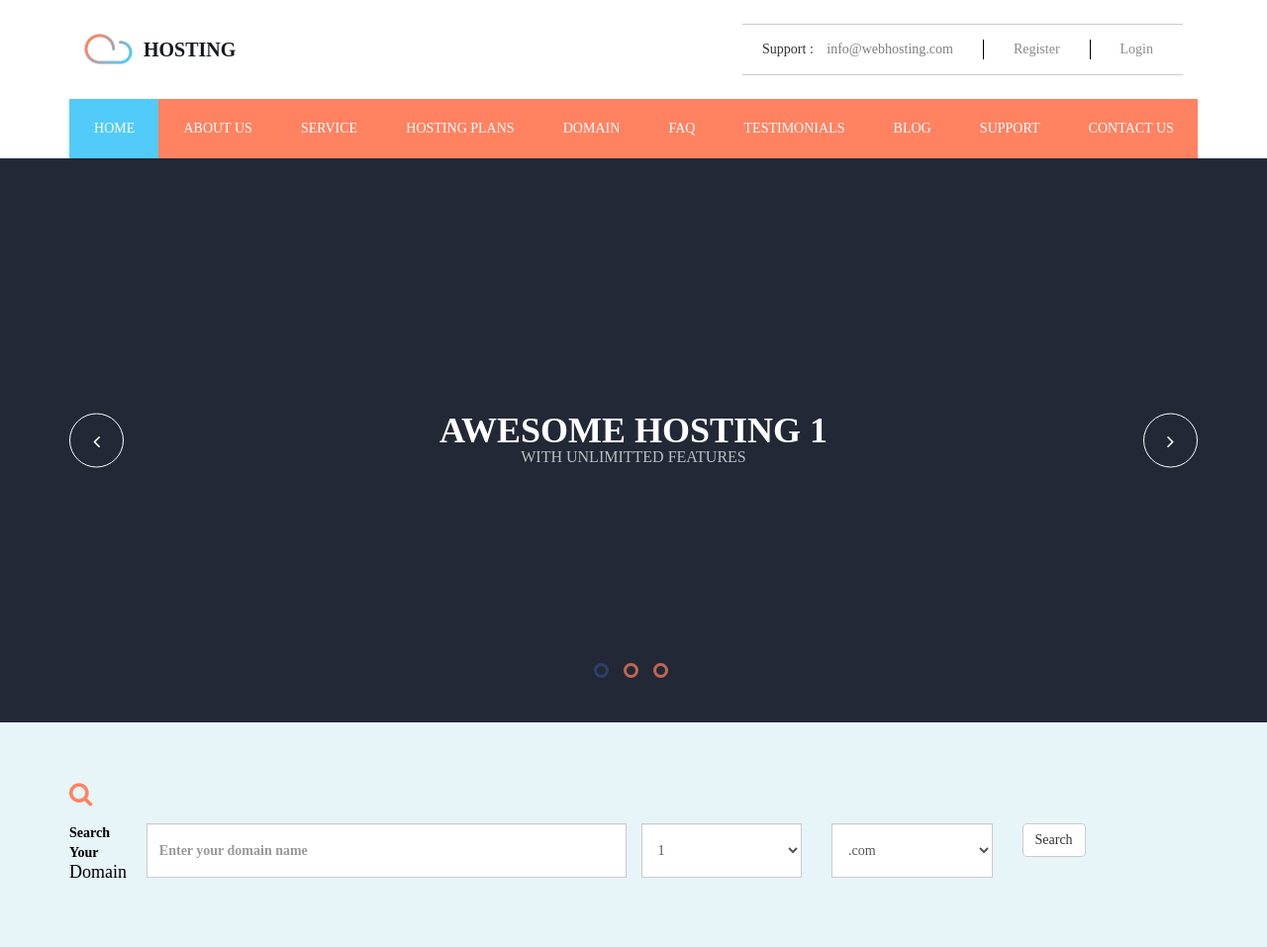
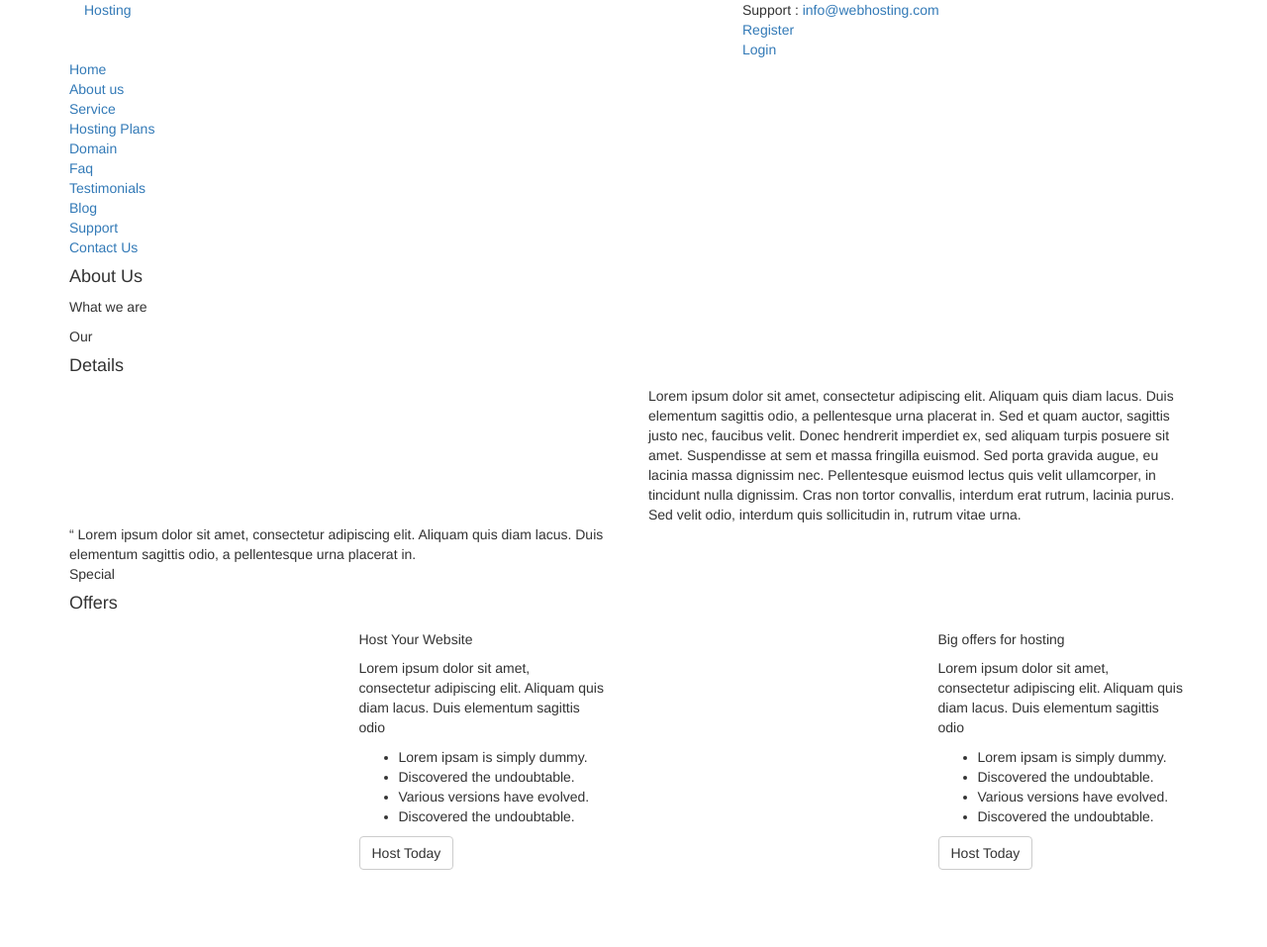
Before and after one commit to puh50/Bootstrap-3-site, a PHP site: page /About_Us.html in a window 1280 px wide. Shown: the whole page at 99% size. After the commit the page ends 879 px from the top, so only its background shows below. Run offline with PHP 8.4, Linux system fonts and the light colour scheme.

Commit message:
about us page

```diff
--- a/Site/About_Us.html
+++ b/Site/About_Us.html
@@ -8,7 +8,7 @@
     <link rel="stylesheet" href="bs/css/bootstrap.css">
     <link rel="stylesheet" href="bs/css/font-awesome.css">
     <link rel="stylesheet" href="css/slick.css">
-    <link rel="stylesheet" href="css/style.css">
+    <link rel="stylesheet" href="css/about-us.css">
 </head>
 <body>
 
@@ -40,11 +40,11 @@
                     </div>
                 </div>
              </div>
-            <div class="container">
+            <div class="container menu-block">
                 <nav id="menu-block" class="menu-wrapper">
                     <div class="menu">
-                        <div class="menu-item active"><a href="#">Home</a></div>
-                        <div class="menu-item"><a href="#">About us</a></div>
+                        <div class="menu-item"><a href="#">Home</a></div>
+                        <div class="menu-item active"><a href="#">About us</a></div>
                         <div class="menu-item"><a href="#">Service</a></div>
                         <div class="menu-item"><a href="#">Hosting Plans</a></div>
                         <div class="menu-item"><a href="#">Domain</a></div>
@@ -62,70 +62,117 @@
                 </div>
             </div>
         </section>
-        <section id="slider">
+
+<!-- About Us -->
+
+        <section id="about-us">
             <div class="container">
-                <div class="regular">
-                   <div class="slide">
-                        <h1>Awesome Hosting 1</h1>
-                        <p>With Unlimitted Features</p>
-                    </div>
-                    <div class="slide">
-                        <h1>Awesome Hosting 2</h1>
-                        <p>With Unlimitted Features</p>
-                    </div>
-                    <div class="slide">
-                        <h1>Awesome Hosting 3</h1>
-                        <p>With Unlimitted Features</p>
+                <div class="row">
+                    <div class="title-block title-block-about-us col-xs-12">
+                        <h4 class="uppercase-title title-block-h4 title-about-us-h4">About Us</h4>
+                        <p class="uppercase-title title-block-p title-about-us-p">What we are</p>
                     </div>
                 </div>
             </div>
         </section>
-        <section id="domain">
-                <div class="container domain">
+
+<!-- Details -->
+
+        <section id="details">
+            <div class="container">
+                <div class="row">
+                    <div class="title-block title-block-benefits col-xs-12">
+                        <div class="stick"></div>
+                        <p class="uppercase-title title-block-p">Our</p>
+                        <h4 class="uppercase-title title-block-h4">Details</h4>
+                    </div>
+                </div>
+                <div class="row">
+                    <div class="col-xs-12 col-sm-6 height-block">
+                        <div class="image"></div>
+                    </div>
+                    <div class="col-xs-12 col-sm-6">
+                        <div class="description">
+                            Lorem ipsum dolor sit amet, consectetur adipiscing
+                            elit. Aliquam quis diam lacus. Duis elementum sagittis
+                            odio, a pellentesque urna placerat in. Sed et quam
+                            auctor, sagittis justo nec, faucibus velit.
+                            Donec hendrerit imperdiet ex, sed aliquam turpis
+                            posuere sit amet. Suspendisse at sem et massa fringilla euismod.
+                            Sed porta gravida augue, eu lacinia massa dignissim nec.
+                            Pellentesque euismod lectus quis velit ullamcorper, in tincidunt
+                            nulla dignissim. Cras non tortor convallis, interdum erat rutrum,
+                            lacinia purus. Sed velit odio, interdum quis sollicitudin in,
+                            rutrum vitae urna.
+                        </div>
+                    </div>
+                    <div class="col-xs-12 col-sm-12 col-md-6">
+                        <div class="quote-block">
+                            <span class="quote">&ldquo;</span>
+                            Lorem ipsum dolor sit amet, consectetur adipiscing
+                            elit. Aliquam quis diam lacus. Duis elementum sagittis
+                            odio, a pellentesque urna placerat in.
+                        </div>
+                    </div>
+                </div>
+            </div>
+        </section>
+
+<!-- Special Offers -->
+
+        <section id="offers">
+                <div class="container">
                     <div class="row">
-                        <div class="col-xs-12">
-                            <i class="fa fa-search"></i>
+                        <div class="title-block title-block-benefits col-xs-12">
+                            <div class="stick"></div>
+                            <p class="uppercase-title title-block-p">Special</p>
+                            <h4 class="uppercase-bold-title title-block-h4">Offers</h4>
                         </div>
                     </div>
                     <div class="row">
-                        <form>
-                            <div class="form-group search-label">
-                                <label class="domain-label-block col-xs-12 col-sm-6">
-                                    <div class="domain-label">
-                                        <p>Search Your</p>
-                                        <h4>Domain</h4>
-                                    </div>
-                                    <input type="text" class="form-control" placeholder="Enter your domain name">
-                                </label>
-                            </div>
-                            <div class="select-block">
-                                <div class="select-year col-xs-2">
-                                    <select class="form-control">
-                                      <option>1</option>
-                                      <option>2</option>
-                                      <option>3</option>
-                                      <option>4</option>
-                                      <option>5</option>
-                                    </select>
-                                </div>
-                                <div class="select-domain col-xs-2">
-                                    <select class="form-control">
-                                      <option>.com</option>
-                                      <option>2</option>
-                                      <option>3</option>
-                                      <option>4</option>
-                                      <option>5</option>
-                                    </select>
+                        <div class="col-xs-12 col-md-6 offers-block">
+                            <div class="col-xs-6 col-sm-6 image offers-image"></div>
+                            <div class="col-xs-6 col-sm-6 offer-description">
+                                <h5 class="uppercase-bold-title offer-description-title opacity-7">Host Your Website</h5>
+                                <p class="opacity-7">
+                                    Lorem ipsum dolor sit amet, consectetur adipiscing
+                                    elit. Aliquam quis diam lacus. Duis elementum sagittis
+                                    odio
+                                </p>
+                                <ul class="list description-list opacity-7">
+                                    <li class="list-item"><span class="offers-list-item">Lorem ipsam is simply dummy.</span></li>
+                                    <li class="list-item"><span class="offers-list-item">Discovered the undoubtable.</span></li>
+                                    <li class="list-item"><span class="offers-list-item">Various versions have evolved.</span></li>
+                                    <li class="list-item"><span class="offers-list-item">Discovered the undoubtable.</span></li>
+                                </ul>
+                                <div class="button-block button-block-host-today">
+                                    <button type="submit" class="btn btn-default button button-host-today">Host Today</button>
                                 </div>
                             </div>
-                            <div class="search-button-block col-xs-2">
-                                <button type="submit" class="btn btn-default search-button">Search</button>
+                        </div>
+                        <div class="col-xs-12 col-md-6 offers-block">
+                            <div class="col-xs-6 col-sm-6 image offers-image"></div>
+                            <div class="col-xs-6 col-sm-6 offer-description">
+                                <h5 class="uppercase-bold-title offer-description-title opacity-7">Big offers for hosting</h5>
+                                <p class="opacity-7">
+                                    Lorem ipsum dolor sit amet, consectetur adipiscing
+                                    elit. Aliquam quis diam lacus. Duis elementum sagittis
+                                    odio
+                                </p>
+                                <ul class="list description-list opacity-7">
+                                    <li class="list-item"><span class="offers-list-item">Lorem ipsam is simply dummy.</span></li>
+                                    <li class="list-item"><span class="offers-list-item">Discovered the undoubtable.</span></li>
+                                    <li class="list-item"><span class="offers-list-item">Various versions have evolved.</span></li>
+                                    <li class="list-item"><span class="offers-list-item">Discovered the undoubtable.</span></li>
+                                </ul>
+                                <div class="button-block button-block-host-today">
+                                    <button type="submit" class="btn btn-default button button-host-today">Host Today</button>
+                                </div>
                             </div>
-                        </form>
+                        </div>
                     </div>
                 </div>
         </section>
-        <section id="4"></section>
         <section id="5"></section>
         <section id="6"></section>
         <section id="7"></section>
--- a/Site/css/style.css
+++ b/Site/css/style.css
@@ -45,9 +45,21 @@ a:link {
     padding: 0;
     text-transform: uppercase;
 }
+.uppercase-bold-title {
+    margin: 0;
+    padding: 0;
+    text-transform: uppercase;
+    font-weight: bold;
+}
 .margined-bottom {
     margin-bottom: 30px;
     overflow: hidden;
+}
+.opacity-5 {
+    opacity: 0.5;
+}
+.opacity-7 {
+    opacity: 0.7;
 }
 
 /*Section  1*/
@@ -105,16 +117,12 @@ a:link {
 .support-mail {
     padding-right: 20px;
 }
-.support-mail span {
-    opacity: 0.5;
-}
 .support-register, .support-login {
     padding: 0 20px;
     border-left: 1px solid black;
 }
 .support-register a, .support-login a {
     color: #161920;
-    opacity: 0.5;
 }
 .support-register a:hover, .support-login a:hover, .footer-links a:hover {
     opacity: 1;
@@ -189,7 +197,7 @@ a:link {
 
 /*Slider*/
 
-#slider {
+#slider, #about-us {
     color: var(--white);
     background-color: var(--darkblue);
 }
@@ -211,7 +219,6 @@ a:link {
     font-size: 16px;
     padding: 0;
     margin: 0;
-    opacity: 0.7;
 }
 
 
@@ -226,8 +233,11 @@ a:link {
 #domain .row {
     margin-right: 0;
 }
-.container.domain, .container.benefits, .container.hot, .container.hosting, .container.newsletter, .container.footer {
+.container {
     padding: 60px 15px;
+}
+.menu-block, .header {
+    padding: 0 15px;
 }
 .fa-search, .fa-envelope-o {
     font-size: 25px;
@@ -264,7 +274,7 @@ a:link {
 .select2-container .select2-selection--single .select2-selection__rendered {
     padding-left: 15px;
 }
-.col-xs-6, .col-sm-6 {
+.select-year.col-xs-6, .select-domain.col-xs-6, .select-year.col-sm-6, .domain-label-block.col-sm-6 {
     padding-right: 0;
 }
 .domain-label-block {
@@ -278,7 +288,6 @@ a:link {
     width: 12.666667%;
 }
 .button {
-    min-width: 100%;
     height: 55px;
     color: var(--white);
     font-size: 17px;
@@ -287,8 +296,11 @@ a:link {
     border-radius: 0;
     border: none;
 }
-.button-block.button-block-domain-search {
+.button-block-domain-search {
     padding-right: 0;
+}
+.domain-search-button {
+    min-width: 100%;
 }
 
 /*Section  4*/
@@ -310,8 +322,6 @@ a:link {
 }
 .item-title {
     font-size: 18px;
-    font-weight: bold;
-    text-transform: uppercase;
 }
 .benefit-pic {
     width: 19%;
@@ -367,7 +377,6 @@ a:link {
     font-size: 13px;
     font-weight: bold;
     margin-bottom: -18px;
-    opacity: 0.7;
 }
 .percent {
     font-size: 55px;
@@ -389,17 +398,18 @@ a:link {
 .features-list-block, .button-block-view-all {
     height: 140px;
 }
-.features-list {
+.list {
     height: 100%;
+    padding-left: 0;
     display: flex;
     flex-direction: column;
     justify-content: space-evenly;
 }
-.features-list-item {
+.list-item {
     white-space: nowrap;
     list-style: none;
 }
-.features-list-item:before {
+.list-item:before {
     content: "\203A";
     font-size: 20px;
     font-weight: bold;
@@ -443,7 +453,6 @@ a:link {
     flex-direction: column;
     align-items: center;
     justify-content: center;
-    opacity: 0.7;
 }
 .price {
     font-size: 50px;
@@ -476,7 +485,6 @@ a:link {
 .points {
     text-align: center;
     padding-left: 0;
-    opacity: 0.7;
 }
 .point {
     padding: 5px 0;
@@ -489,6 +497,7 @@ a:link {
     width: 60%;
 }
 .button-signup {
+    min-width: 100%;
     height: 35px;
     font-size: 13px;
     font-weight: bold;
@@ -498,7 +507,7 @@ a:link {
 
 /* Newsletter */
 
-#newsletter {
+#newsletter, #offers {
     background-color: var(--aqua);
 }
 .envelope-icon {
@@ -522,9 +531,6 @@ a:link {
 #footer {
     color: var(--white);
     background-color: var(--darkblue);
-}
-.footer-opacity-4 {
-    opacity: 0.4;
 }
 .footer-flex-block {
     display: flex;
@@ -568,9 +574,6 @@ a:link {
 .footer-links li {
     padding-left: 0;
     margin-bottom: 10px;
-}
-.footer-links a {
-    opacity: 0.4;
 }
 .social-icons {
     font-size: 20px;
```
Also changed, not shown: Site/index.html (+57 -57 lines).
